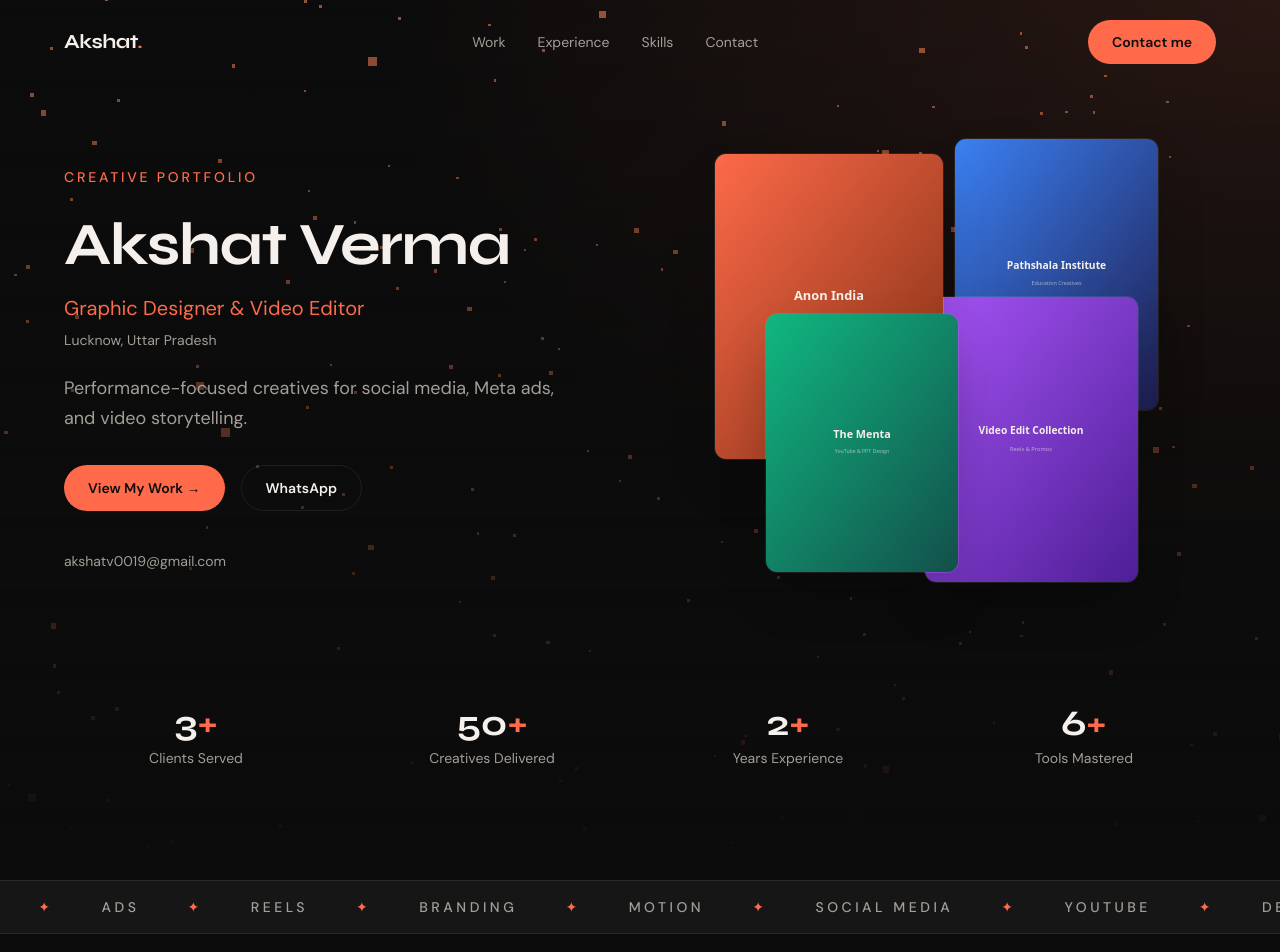
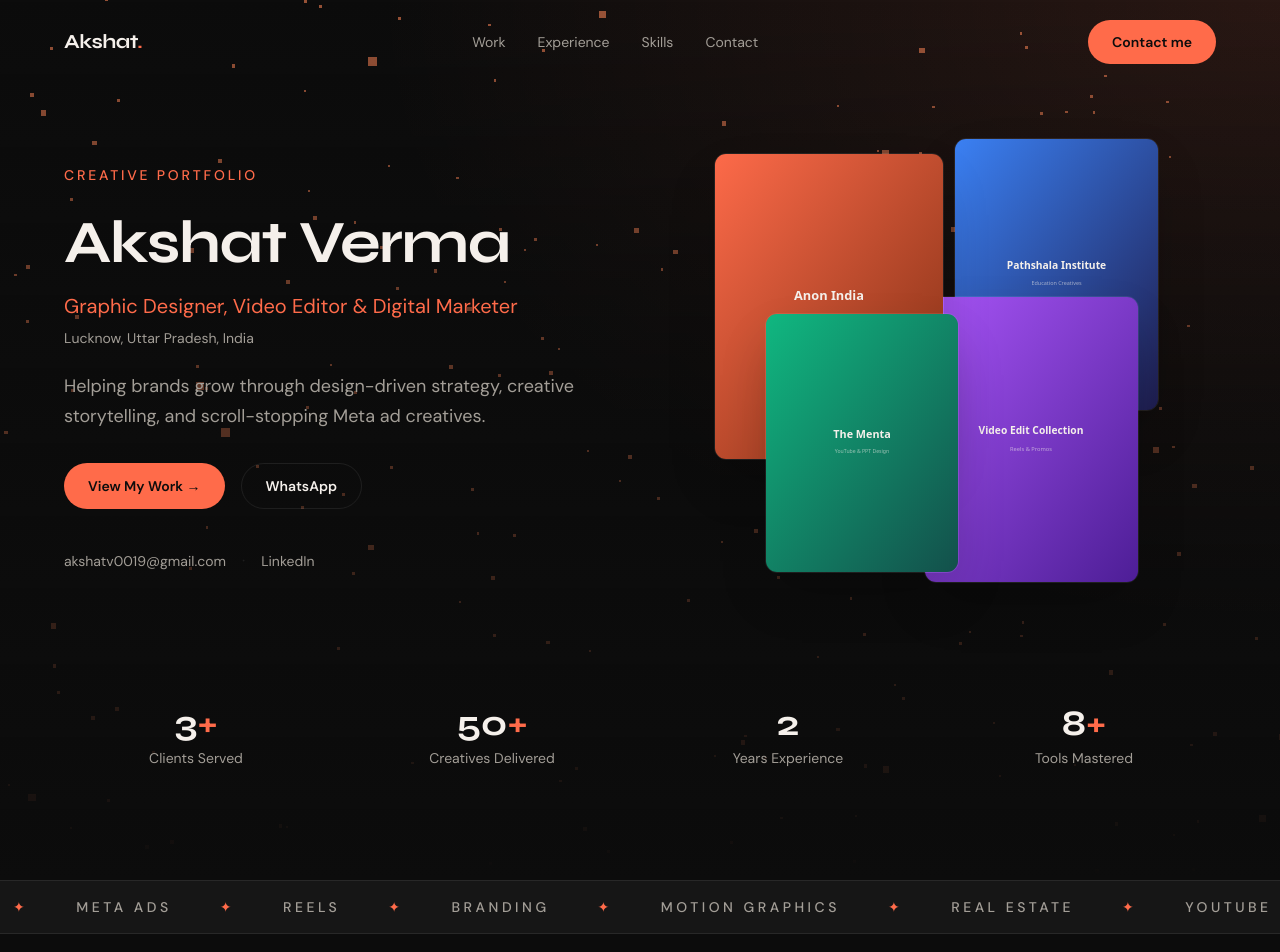
Before and after one commit to akansha-1202/akshat_portfolio, a Next.js app: page / in a window 1280 px wide. Shown: the top 952 px of the page. Built offline with nearby package versions, Linux system fonts and the light colour scheme.

Commit message:
Revise profile details and project descriptions for clarity and impact; update social media links to include LinkedIn. Enhance layout and footer sections for better accessibility and user experience.

```diff
--- a/app/constants/index.js
+++ b/app/constants/index.js
@@ -1,18 +1,18 @@
 export const profile = {
   name: "Akshat Verma",
-  title: "Graphic Designer & Video Editor",
-  location: "Lucknow, Uttar Pradesh",
+  title: "Graphic Designer, Video Editor & Digital Marketer",
+  location: "Lucknow, Uttar Pradesh, India",
   email: "akshatv0019@gmail.com",
   phone: "+91 9565072333",
   whatsapp: "919565072333",
   tagline:
-    "Performance-focused creatives for social media, Meta ads, and video storytelling.",
-  bio: "I am a performance-focused Graphic Designer and Video Editor with hands-on experience creating visual creatives for social media and Meta (Facebook & Instagram) ad campaigns, primarily in real estate and digital branding. My work combines audience psychology, platform guidelines, and marketing objectives to deliver results.",
+    "Helping brands grow through design-driven strategy, creative storytelling, and scroll-stopping Meta ad creatives.",
+  bio: "Creative and passionate Graphic Designer, Video Editor, and Digital Marketer with hands-on experience in designing, branding, and digital promotions. I started at Pathshala Institute creating impactful designs and managing social media, currently edit for The Menta YouTube channel, and freelance with Anon India on AI-powered ad videos and real estate Meta creatives. I believe in continuous learning — ensuring my work always matches the latest trends and audience expectations.",
   languages: ["Hindi", "English"],
   socials: {
+    linkedin: "https://www.linkedin.com/in/akshatverm-gd-ve/",
     instagram: "#",
     behance: "#",
-    linkedin: "#",
   },
 };
 
@@ -26,18 +26,18 @@ export const navLinks = [
 export const stats = [
   { value: 3, suffix: "+", label: "Clients Served" },
   { value: 50, suffix: "+", label: "Creatives Delivered" },
-  { value: 2, suffix: "+", label: "Years Experience" },
-  { value: 6, suffix: "+", label: "Tools Mastered" },
+  { value: 2, suffix: "", label: "Years Experience" },
+  { value: 8, suffix: "+", label: "Tools Mastered" },
 ];
 
 export const projects = [
   {
     id: "anon-india",
     title: "Anon India",
-    subtitle: "Real Estate & Branding Campaigns",
+    subtitle: "Real Estate Meta Ads & Branding",
     description:
-      "Social media creatives and AI-powered promotional videos for real estate, interior design, and construction brands — optimized for Meta lead generation.",
-    tags: ["Static Ads", "Reels", "AI Video"],
+      "High-conversion graphic designs and video ad creatives for Meta (Facebook & Instagram) — project launches, event promotions, and lead-generation campaigns for real estate brands.",
+    tags: ["Meta Ads", "Static Ads", "AI Video"],
     poster: "/work/anon-india/poster.svg",
     video: "/work/anon-india/reel.mp4",
     featured: true,
@@ -48,8 +48,8 @@ export const projects = [
     title: "Pathshala Institute",
     subtitle: "Education Brand Creatives",
     description:
-      "Designed social media posts and edited promotional reels for Pathshala Institute's digital presence and student outreach campaigns.",
-    tags: ["Social Posts", "Reels"],
+      "Marketing creatives including posters, banners, social graphics, and infographics — plus educational and promotional videos with motion graphics for batch and event promotions.",
+    tags: ["Social Posts", "Reels", "Motion Graphics"],
     poster: "/work/pathshala/poster.svg",
     video: "/work/pathshala/reel.mp4",
     featured: false,
@@ -58,10 +58,10 @@ export const projects = [
   {
     id: "the-menta",
     title: "The Menta",
-    subtitle: "YouTube & Learning Content",
+    subtitle: "YouTube, Animation & Learning Content",
     description:
-      "Edited YouTube videos with clear storytelling and created structured, professional PPTs for video and learning content.",
-    tags: ["YouTube", "PPT Design"],
+      "Visually compelling designs, animated content, and YouTube edits for an education brand — reels, short videos, logos, brochures, and digital ads aligned with brand guidelines.",
+    tags: ["YouTube", "Animation", "Reels"],
     poster: "/work/the-menta/poster.svg",
     video: "/work/the-menta/reel.mp4",
     featured: false,
@@ -72,8 +72,8 @@ export const projects = [
     title: "Video Edit Collection",
     subtitle: "Reels & Promotional Edits",
     description:
-      "A curated collection of short-form reels and promotional video edits crafted for social platforms and brand storytelling.",
-    tags: ["Reels", "Promos", "Motion"],
+      "A curated collection of short-form reels, promotional videos, and AI-powered ad content crafted for social platforms and brand storytelling.",
+    tags: ["Reels", "Promos", "Ads Video"],
     poster: "/work/video-edit/poster.svg",
     video: "/work/video-edit/reel.mp4",
     featured: false,
@@ -86,50 +86,54 @@ export const services = [
     icon: "📱",
     title: "Social & Meta Ads",
     description:
-      "High-conversion static and video creatives for Facebook & Instagram campaigns — built for leads, launches, and event promotions.",
+      "Scroll-stopping static, carousel, and story creatives for Facebook & Instagram — built for leads, project launches, and event promotions in real estate and branding.",
   },
   {
     icon: "🎬",
     title: "Video Editing & Reels",
     description:
-      "YouTube edits, promotional reels, and short-form video content with engaging storytelling and platform-optimized pacing.",
+      "YouTube edits, promotional reels, motion graphics, and AI-powered ad videos with engaging storytelling and platform-optimized pacing.",
   },
   {
     icon: "✨",
-    title: "Brand & Presentation Design",
+    title: "Brand & Visual Design",
     description:
-      "Professional PPTs, launch visuals, and event promotion materials that align brand identity with marketing goals.",
+      "Logos, brochures, infographics, and campaign visuals that maintain brand consistency while driving digital marketing goals.",
   },
 ];
 
 export const experience = [
   {
     company: "Anon India",
-    role: "Graphic Designer & AI Video Creator",
+    role: "Freelance Graphic Designer & Ads Video Creator",
     period: "Nov 2025 – Present",
     responsibilities: [
-      "Designed social media creatives across real estate, interior design, and construction.",
-      "Created promotional and branding videos optimized for social platforms.",
-      "Built high-conversion static creatives and video ads for lead generation and event promotions.",
+      "Create high-conversion Meta ad creatives (static, carousel, story) for real estate lead generation.",
+      "Design social media posts, reels, project launch creatives, and event promotion campaigns.",
+      "Build video ad creatives optimized for Facebook & Instagram with branding-consistent, premium layouts.",
+      "Collaborate with the marketing team on audience psychology and platform-specific requirements.",
     ],
   },
   {
     company: "The Menta",
-    role: "PPT Creator & Video Editor",
+    role: "Graphic Designer, Video Editor & Animator",
     period: "May 2025 – Present",
     responsibilities: [
-      "Edited YouTube videos with clear, engaging storytelling.",
-      "Created structured, professional PPTs for video and learning content.",
-      "Graphic design for Hero to Zero Vibhu Sir (Sep 2025 – Present).",
+      "Edit YouTube videos, reels, and educational content with clear visual storytelling.",
+      "Develop animated content, logos, brochures, and digital ads for social media marketing.",
+      "Implement animation techniques to enhance marketing materials and brand campaigns.",
+      "Work in a fast-paced creative team focused on growth and innovation.",
     ],
   },
   {
     company: "Pathshala Institute",
     role: "Graphic Designer & Video Editor",
-    period: "Oct 2024 – Jun 2025",
+    period: "Oct 2024 – Dec 2025",
     responsibilities: [
-      "Created social media creatives for Pathshala Institute.",
-      "Edited promotional reels and short videos for digital outreach.",
+      "Designed posters, banners, social media graphics, and infographics for educational branding.",
+      "Edited educational and promotional videos using Premiere Pro and After Effects.",
+      "Created motion graphics to simplify complex educational concepts for digital platforms.",
+      "Managed social media presence and contributed to batch and event promotions.",
     ],
   },
 ];
@@ -137,19 +141,36 @@ export const experience = [
 export const toolkit = [
   {
     category: "Design",
-    tools: ["Canva", "Adobe Photoshop"],
+    tools: ["Canva", "Adobe Photoshop", "Branding", "Infographics"],
   },
   {
     category: "Video & Motion",
-    tools: ["CapCut", "Adobe Premiere Pro", "Adobe After Effects"],
+    tools: [
+      "CapCut",
+      "Adobe Premiere Pro",
+      "Adobe After Effects",
+      "Motion Graphics",
+    ],
   },
   {
-    category: "AI & Marketing",
-    tools: ["AI Video Creator", "Meta Ads Creatives"],
+    category: "Marketing & AI",
+    tools: [
+      "Meta Ads Creatives",
+      "AI Video Creator",
+      "Content Strategy",
+      "Social Media Marketing",
+    ],
   },
 ];
 
 export const education = [
+  {
+    title: "Bachelor of Arts — History",
+    institution: "University of Lucknow",
+    period: "2022 – Present",
+    description:
+      "Pursuing BA while building a career in graphic design, video editing, and digital marketing.",
+  },
   {
     title: "Computer Operator & Programming Assistant (COPA)",
     institution: "Information Technology Institute (ITI)",
@@ -157,21 +178,28 @@ export const education = [
     description: "NSQF certification in computer operations and programming.",
   },
   {
+    title: "Digital Entrepreneurship Ka Mahakumbh",
+    institution: "Zinmatt",
+    period: "Jul 2025",
+    description:
+      "10-day intensive program on digital entrepreneurship and online earning strategies.",
+  },
+  {
     title: "AI Powered Digital Marketing with SEO",
     institution: "Pankaj Kumar SEO",
     period: "Completed",
     description:
-      "Training in AI-driven digital marketing strategies and search engine optimization.",
+      "Training in AI-driven digital marketing, content marketing, and search engine optimization.",
   },
 ];
 
 export const marqueeItems = [
   "Design",
   "Edit",
-  "Ads",
+  "Meta Ads",
   "Reels",
   "Branding",
-  "Motion",
-  "Social Media",
+  "Motion Graphics",
+  "Real Estate",
   "YouTube",
 ];
--- a/app/layout.jsx
+++ b/app/layout.jsx
@@ -28,8 +28,9 @@ export const metadata = {
   openGraph: {
     title: "Akshat Verma | Graphic Designer & Video Editor",
     description:
-      "Performance-focused creatives for social media, Meta ads, and video storytelling.",
+      "Helping brands grow through design-driven strategy, creative storytelling, and Meta ad creatives.",
     type: "website",
+    url: "https://www.linkedin.com/in/akshatverm-gd-ve/",
   },
 };
 
--- a/app/sections/Contact.jsx
+++ b/app/sections/Contact.jsx
@@ -98,25 +98,35 @@ export default function Contact() {
               </li>
             </ul>
 
-            <div className="mt-8 flex gap-4">
+            <div className="mt-8 flex flex-wrap gap-4">
+              <a
+                href={profile.socials.linkedin}
+                target="_blank"
+                rel="noopener noreferrer"
+                className="text-sm text-muted transition-colors hover:text-accent"
+              >
+                LinkedIn
+              </a>
+              {profile.socials.instagram !== "#" && (
                 <a
                   href={profile.socials.instagram}
+                  target="_blank"
+                  rel="noopener noreferrer"
                   className="text-sm text-muted transition-colors hover:text-accent"
                 >
                   Instagram
                 </a>
+              )}
+              {profile.socials.behance !== "#" && (
                 <a
                   href={profile.socials.behance}
+                  target="_blank"
+                  rel="noopener noreferrer"
                   className="text-sm text-muted transition-colors hover:text-accent"
                 >
                   Behance
                 </a>
-              <a
-                href={profile.socials.linkedin}
-                className="text-sm text-muted transition-colors hover:text-accent"
-              >
-                LinkedIn
-              </a>
+              )}
             </div>
           </GlowCard>
 
--- a/app/sections/Footer.jsx
+++ b/app/sections/Footer.jsx
@@ -17,13 +17,9 @@ export default function Footer() {
             {profile.email}
           </a>
           <a
-            href={profile.socials.instagram}
-            className="text-muted transition-colors hover:text-accent"
-          >
-            Instagram
-          </a>
-          <a
             href={profile.socials.linkedin}
+            target="_blank"
+            rel="noopener noreferrer"
             className="text-muted transition-colors hover:text-accent"
           >
             LinkedIn
--- a/app/sections/Hero.jsx
+++ b/app/sections/Hero.jsx
@@ -92,12 +92,21 @@ export default function Hero() {
             </a>
           </div>
 
-          <div className="mt-10 flex gap-4">
+          <div className="mt-10 flex flex-wrap items-center gap-4">
             <a
               href={`mailto:${profile.email}`}
               className="text-sm text-muted transition-colors hover:text-accent"
             >
               {profile.email}
+            </a>
+            <span className="text-border">·</span>
+            <a
+              href={profile.socials.linkedin}
+              target="_blank"
+              rel="noopener noreferrer"
+              className="text-sm text-muted transition-colors hover:text-accent"
+            >
+              LinkedIn
             </a>
           </div>
         </div>
--- a/app/sections/WorkShowcase.jsx
+++ b/app/sections/WorkShowcase.jsx
@@ -2,9 +2,9 @@
 
 import { useState } from "react";
 import { projects } from "@/app/constants";
-import TitleHeader from "@/app/components/TitleHeader";
-import FlipProjectCard from "@/app/components/FlipProjectCard";
-import VideoModal from "@/app/components/VideoModal";
+import TitleHeader from "@/app/components/TitleHeader.jsx";
+import FlipProjectCard from "@/app/components/FlipProjectCard.jsx";
+import VideoModal from "@/app/components/VideoModal.jsx";
 
 export default function WorkShowcase() {
   const [activeProject, setActiveProject] = useState(null);
```
Lines whose indentation alone changed are shown as unchanged.
